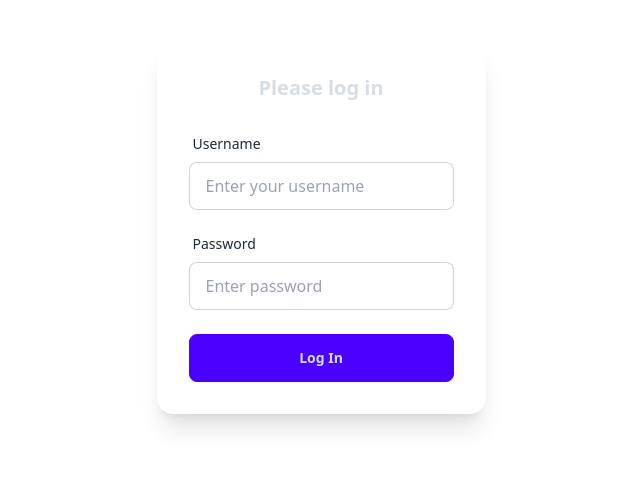
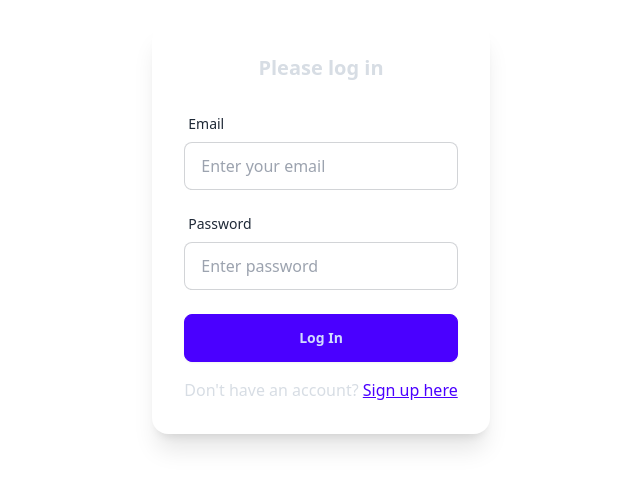
Before and after one commit to Lesvan-Chavez/LanguageFlashCardApp, a Next.js app in the folder flashcard/: page /login in a window 1280 px wide. Shown: the part 172-660 px from the top of the page, without its empty margins (319-959 px from the left). Built offline with nearby package versions, Linux system fonts and the light colour scheme.

Commit message:
Changed form label to reference "email" to match Supabase field; Added link to sign up page

```diff
--- a/flashcard/app/login/page.jsx
+++ b/flashcard/app/login/page.jsx
@@ -1,4 +1,7 @@
-import { handleLogin } from '@/login-script.js';
+"use client";
+
+import { handleLogin } from "@/login-script.js";
+import Link from "next/link";
 
 export default function LoginForm() {
   return (
@@ -9,14 +12,14 @@ export default function LoginForm() {
 
           <form onSubmit={handleLogin}>
             <div className="form-control">
-              <label className="label" htmlFor="username">
-                <span className="label-text">Username</span>
+              <label className="label" htmlFor="email">
+                <span className="label-text">Email</span>
               </label>
               <input
-                id="username"
-                type="text"
-                name="username"
-                placeholder="Enter your username"
+                id="email"
+                type="email"
+                name="email"
+                placeholder="Enter your email"
                 className="input input-bordered w-full"
               />
             </div>
@@ -37,6 +40,13 @@ export default function LoginForm() {
             <button type="submit" className="btn btn-primary w-full mt-6">
               Log In
             </button>
+
+            <div className="mt-4">
+              Don't have an account?{" "}
+              <Link href="/signup" className="link link-primary">
+                Sign up here
+              </Link>
+            </div>
           </form>
         </div>
       </div>
```
